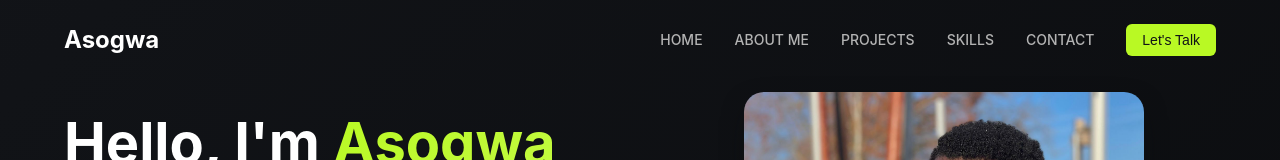
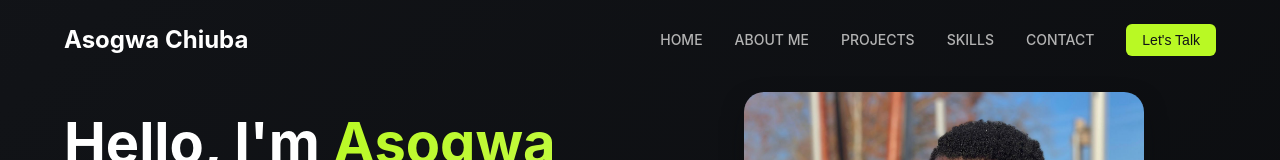
Before and after one commit to Chigozirimvictor/Asogwa-Chiuba, a plain HTML site: page index.html in a window 1280 px wide. Shown: the top 160 px of the page. Drawn offline with Linux system fonts and the light colour scheme.

Commit message:
made an easy commit

```diff
--- a/index.html
+++ b/index.html
@@ -14,7 +14,7 @@
         <div class="nav-container">
             <div class="nav-content">
                 <div class="logo">
-                    Asogwa<span class="logo-dot"></span>
+                  Asogwa Chiuba<span class="logo-dot"></span>
                 </div>
                 <div class="nav-menu" id="nav-menu">
                     <a href="#home" class="nav-link">HOME</a>
```
